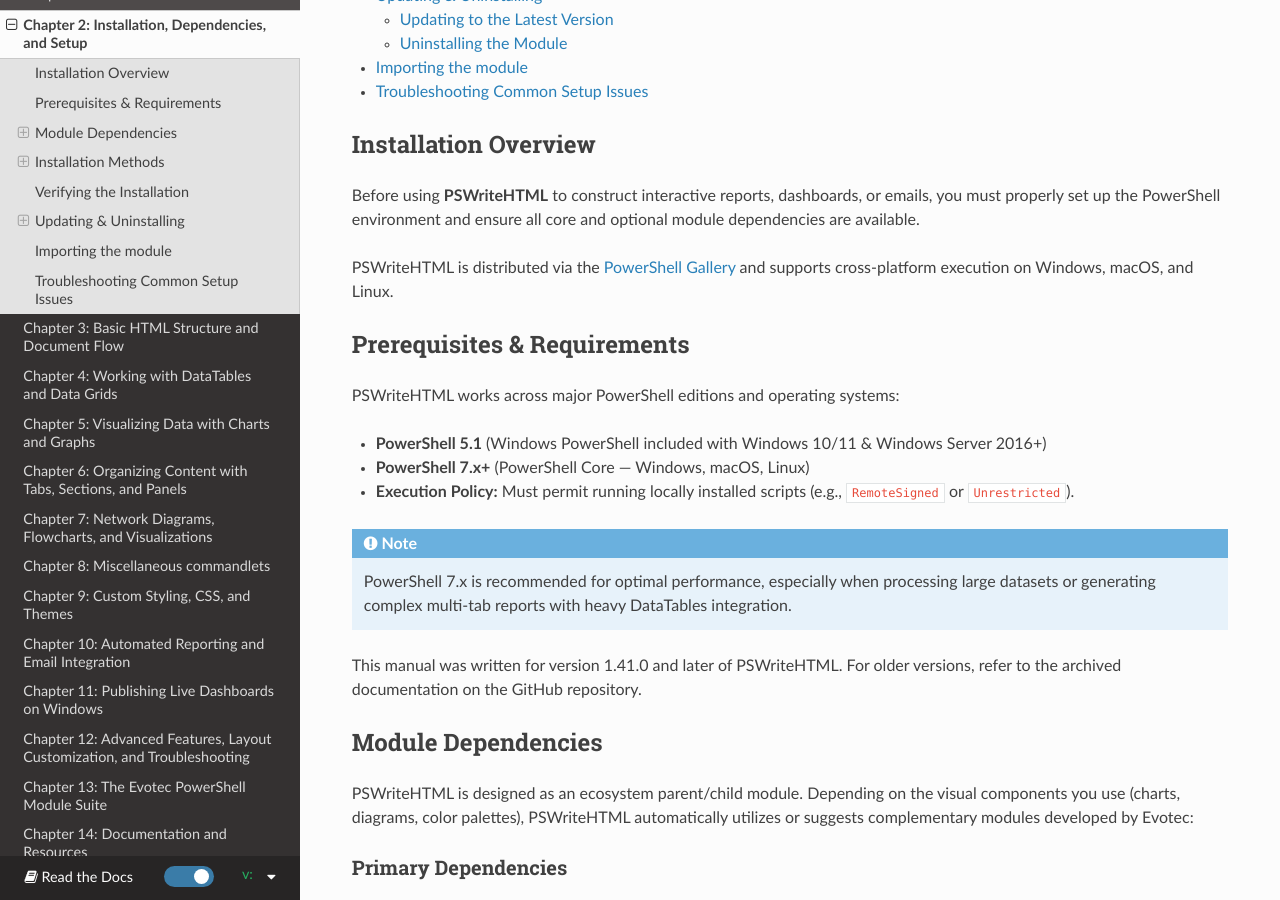
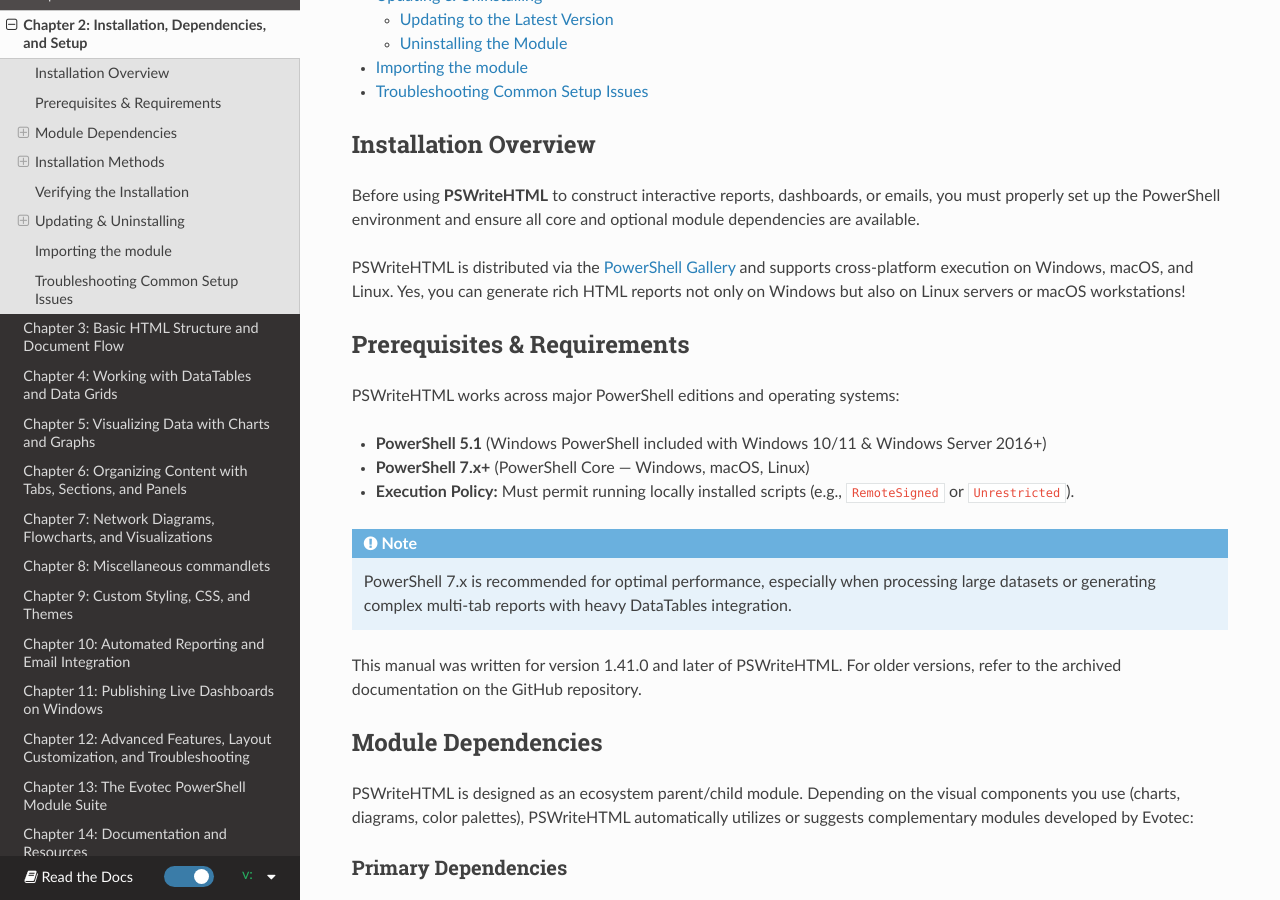
Before and after one commit to nicozanf/PSWriteHTML-doc, a Sphinx documentation site: the page built from docs/chapter-02.rst, in a window 1280 px wide and 900 px high, scrolled down 428 px. Built offline with Sphinx 7.4.7 and the Read the Docs theme 3.1.0, drawn with Linux system fonts in a browser that asks for light colours.

Commit message:
Add Linux example

```diff
--- a/docs/chapter-02.rst
+++ b/docs/chapter-02.rst
@@ -13,7 +13,7 @@
 all core and optional module dependencies are available.
 
 PSWriteHTML is distributed via the `PowerShell Gallery <https://www.powershellgallery.com/packages/PSWriteHTML>`_ and supports cross-platform
-execution on Windows, macOS, and Linux.
+execution on Windows, macOS, and Linux. Yes, you can generate rich HTML reports not only on Windows but also on Linux servers or macOS workstations!
 
 
 Prerequisites & Requirements
```
Also changed, not shown: docs/chapter-04.rst (+13 -0 lines), docs/images/chapter-04-first-linux-table.png (added), 1 other file.
